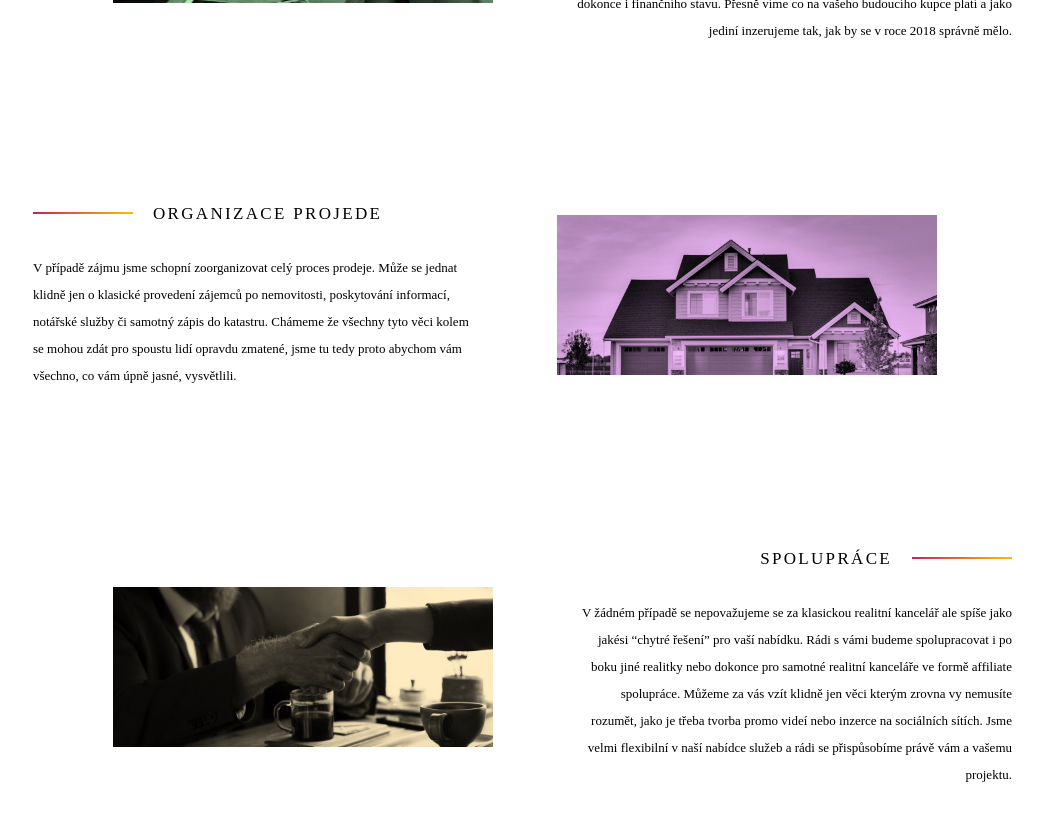
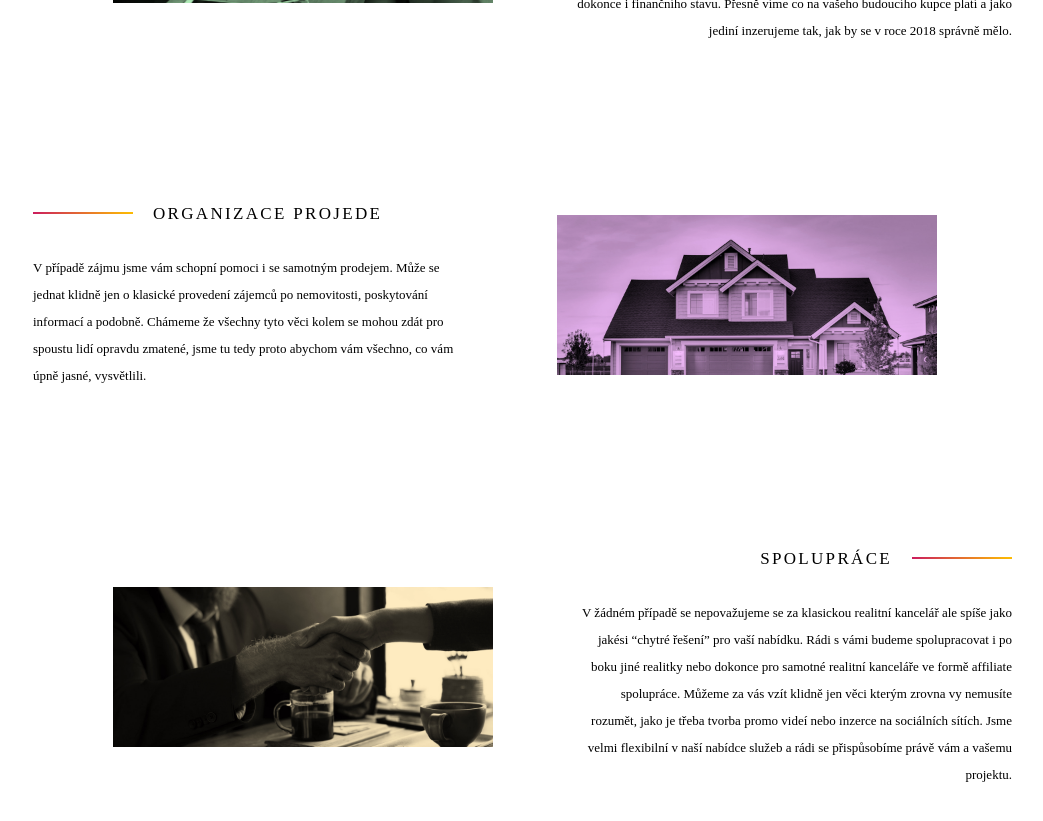
Before and after one commit to StyvekDrtic/palmreality, a Jekyll site: the page built from index.html, in a window 1280 px wide and 900 px high, scrolled down 1768 px. Shown: the top 821 px of the window, without its empty margins (117-1160 px from the left). Built offline with Jekyll 4.4.1, drawn with Linux system fonts in a browser that asks for light colours; some web fonts are replaced.

Commit message:
uprava textu

```diff
--- a/index.html
+++ b/index.html
@@ -40,7 +40,7 @@ layout: default
         <div class="carka"></div>
         <h3>Organizace projede</h3>
       </div>
-      <p>V případě zájmu jsme schopní zoorganizovat celý proces prodeje. Může se jednat klidně jen o klasické provedení zájemců po nemovitosti, poskytování informací, notářské služby či samotný zápis do katastru. Chámeme že všechny tyto věci kolem se mohou zdát pro spoustu lidí opravdu zmatené, jsme tu tedy proto abychom vám všechno, co vám úpně jasné, vysvětlili.</p>
+      <p>V případě zájmu jsme vám schopní pomoci i se samotným prodejem. Může se jednat klidně jen o klasické provedení zájemců po nemovitosti, poskytování informací a podobně. Chámeme že všechny tyto věci kolem se mohou zdát pro spoustu lidí opravdu zmatené, jsme tu tedy proto abychom vám všechno, co vám úpně jasné, vysvětlili.</p>
     </div>
     <div class="fotka"></div>
   </div>
```
